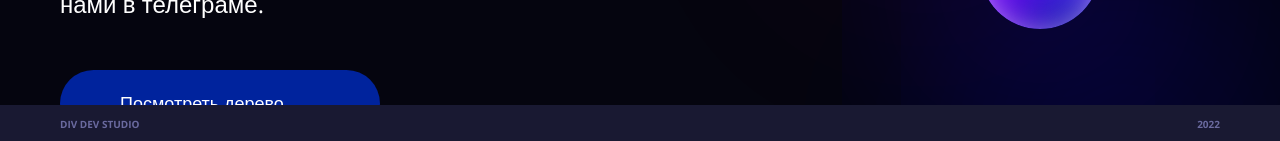
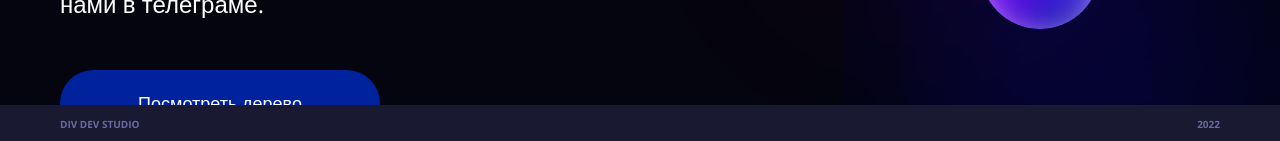
Before and after one commit to airadavometra/family-tree, a Next.js app: page / in a window 1280 px wide. Shown: the part 656-797 px from the top of the page. Built offline with nearby package versions, Linux system fonts and the light colour scheme.

Commit message:
fix link

```diff
--- a/styles/HomePage.module.css
+++ b/styles/HomePage.module.css
@@ -43,6 +43,7 @@
   border-radius: 100px;
   cursor: pointer;
   transition: all 0.2s ease-in-out;
+  text-align: center;
 }
 .button:hover,
 .button:focus {
@@ -101,7 +102,6 @@
     width: 240px;
     padding: 2rem 3rem;
     font-size: 2rem;
-    text-align: center;
   }
   .button:not(:last-child) {
     margin-right: 0;
```
